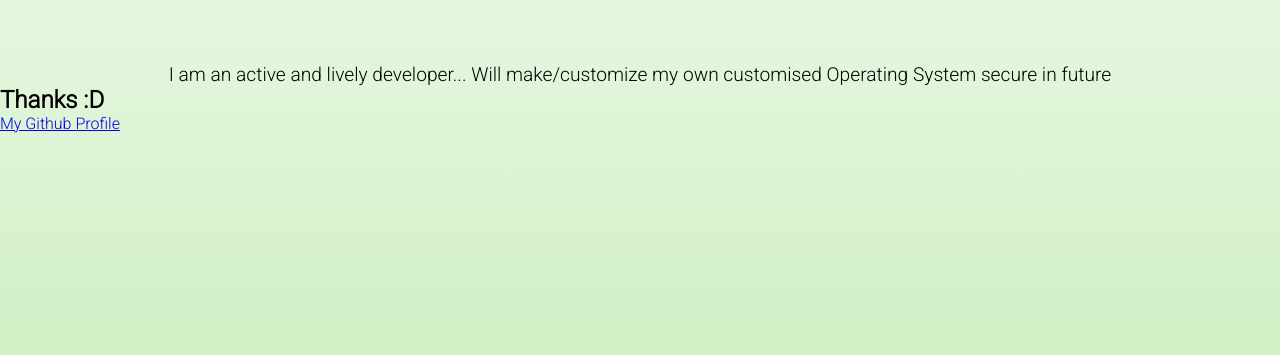
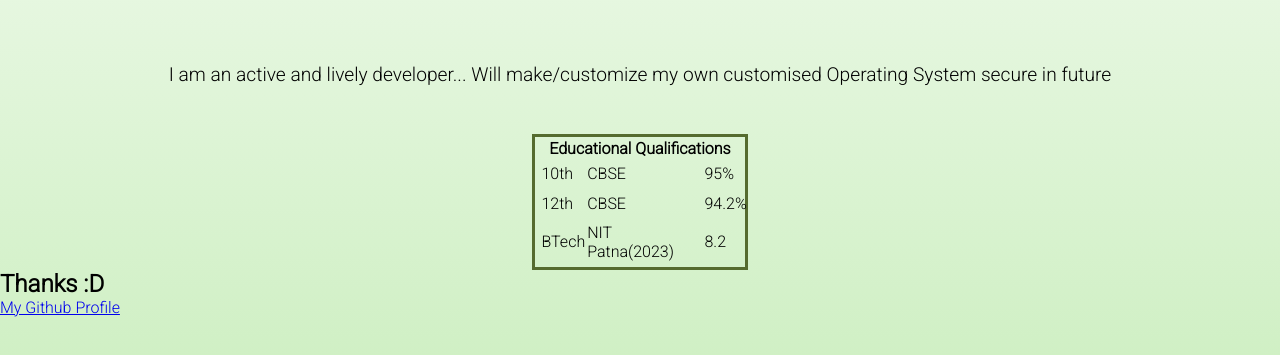
Before and after one commit to abhaychaurasiya97/CSL3403, a plain HTML site: page index.html in a window 1280 px wide. Shown: the part 409-764 px from the top of the page. Drawn offline with Linux system fonts and the light colour scheme.

Commit message:
Finallised assignment 5

```diff
--- a/index.html
+++ b/index.html
@@ -61,12 +61,22 @@
         .brief {
             font-family: Roboto;
             font-size: larger;
-            /* font-size: 47px; */
             font-style: normal;
             font-weight: 300;
-            /* line-height: 55px; */
             letter-spacing: 0em;
             text-align: center;
+        }
+
+        #eduDiv{
+            padding-top: 6vh;
+        }
+        .edu{
+            margin-left: auto;
+            margin-right: auto;
+            border: solid darkolivegreen;
+        }
+        td, tr{
+            padding: 2%;
         }
         .A{ color: #FF0404; }
         .t{ color: #A76868; }
@@ -90,17 +100,25 @@
             I am an active and lively developer... Will make/customize my own customised Operating System secure in
             future
         </div>
-        <div class="edu" id="eduId">
-            <div class="edu_box" id="edu1">
-
-            </div>
-            <div class="edu_box" id="edu1">
-
-            </div>
-            <div class="edu_box" id="edu1">
-
-            </div>
-
+        <div id="eduDiv">
+            <table class="edu">
+                <th colspan="3">Educational Qualifications</th>
+                <tr>
+                    <td>10th</td>
+                    <td>CBSE</td>
+                    <td>95%</td>
+                </tr>
+                <tr>
+                    <td>12th</td>
+                    <td>CBSE</td>
+                    <td>94.2%</td>
+                </tr>
+                <tr>
+                    <td>BTech</td>
+                    <td>NIT Patna(2023)</td>
+                    <td>8.2</td>
+                </tr>
+        </table>
         </div>
 
         <h2>Thanks :D</h2>
```
Also changed, not shown: 1 other file.
